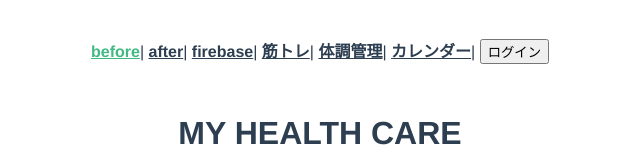
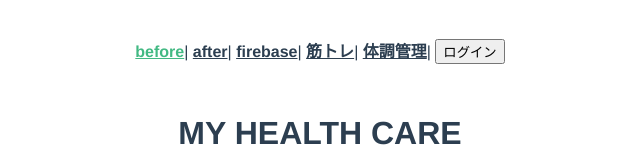
Before and after one commit to galgal-egg/galgal-egg-app, a Vue app: page /beforeSignIn in a window 1280 px wide. Shown: the top 160 px of the page, without its empty margins (320-960 px from the left). Built offline with nearby package versions, Linux system fonts and the light colour scheme; no server answers; what v-calendar would draw is missing.

Commit message:
筋トレ変更２

```diff
--- a/src/App.vue
+++ b/src/App.vue
@@ -6,7 +6,6 @@
       <router-link to="/fire">firebase</router-link>|
       <router-link to="/mykinntore">筋トレ</router-link>|
       <router-link to="/about">体調管理</router-link>|
-      <router-link to="/calendar">カレンダー</router-link>|
       <button v-if="isLoggin" v-on:click="logOut">ログアウト</button>
       <button v-else v-on:click="logIn">ログイン</button>
     </div>
```
